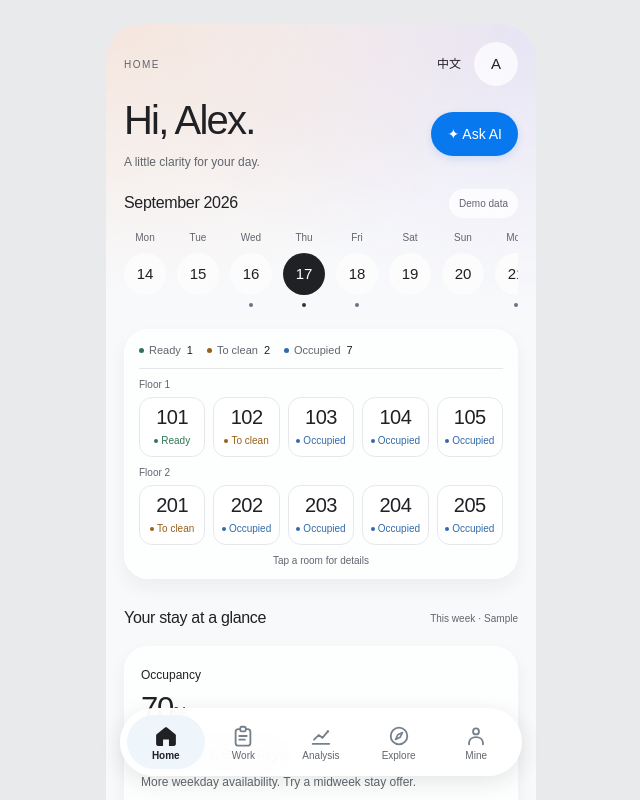
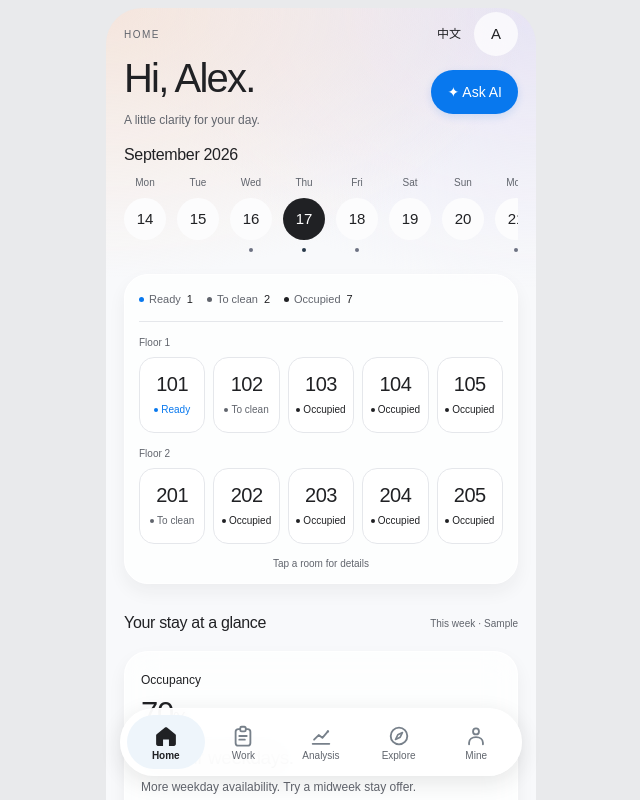
Before and after one commit to Flesymevoli/staycraft, a Next.js app in the folder frontend/: page /native-home in a window 1280 px wide. Shown: the top 800 px of the page, without its empty margins (319-959 px from the left). Built offline with nearby package versions, Linux system fonts and the light colour scheme; a web font is replaced by a local one.

Commit message:
style: unify room status palette and restore card spacing

```diff
--- a/frontend/src/components/home-client.tsx
+++ b/frontend/src/components/home-client.tsx
@@ -102,7 +102,6 @@ export function HomeClient() {
         <section className="native-calendar-section" aria-label={t("September 2026 schedule", "2026 年 9 月日程")}>
           <div className="native-section-head">
             <h2>{t("September 2026", "2026 年 9 月")}</h2>
-            <span>{t("Demo data", "示例数据")}</span>
           </div>
           <div className="native-dates">
             {Array.from({ length: 17 }, (_, index) => index + 14).map((day) => {
--- a/frontend/src/components/native-home.css
+++ b/frontend/src/components/native-home.css
@@ -44,6 +44,7 @@
 }
 
 .native-home-page {
+  padding-top: 4px;
   background:
     radial-gradient(ellipse 420px 270px at 0 0, #f3ded2bb, transparent),
     radial-gradient(ellipse 400px 280px at 100% 0, #dfdaf1b0, transparent),
@@ -81,7 +82,7 @@
   font-size: 15px;
 }
 
-.native-greeting { display: grid; grid-template-columns: minmax(0, 1fr) auto; column-gap: 12px; align-items: center; padding-top: 12px; }
+.native-greeting { display: grid; grid-template-columns: minmax(0, 1fr) auto; column-gap: 12px; align-items: center; padding-top: 0; }
 .native-greeting h1 { grid-column: 1; grid-row: 1; }
 .native-greeting .native-ask { grid-column: 2; grid-row: 1 / 3; justify-self: end; min-height: 44px; }
 .native-greeting h1, .native-assistant h1 {
@@ -118,7 +119,7 @@
 .native-primary:hover { background: var(--blue-hover); }
 .native-primary:active { transform: scale(.97); }
 .native-ask { min-width: 80px; }
-.native-calendar-section { margin-top: 18px; }
+.native-calendar-section { margin-top: 14px; }
 @media (max-width: 359px) { .native-greeting h1 { font-size: 32px; } }
 .native-section-head {
   display: flex;
@@ -144,7 +145,7 @@
   gap: 11px;
   overflow-x: auto;
   scrollbar-width: none;
-  padding: 12px 0 4px;
+  padding: 8px 0 4px;
   scroll-snap-type: x proximity;
 }
 .native-dates::-webkit-scrollbar { display: none; }
@@ -324,6 +325,7 @@
 }
 @media (min-width: 500px) {
   .native-shell { padding-top: 24px; }
+  .native-shell:has(.native-home-page) { padding-top: 8px; }
   .native-page { border-radius: 36px; }
   .native-tabbar { bottom: 24px; }
 }
--- a/frontend/src/components/room-board.css
+++ b/frontend/src/components/room-board.css
@@ -1,17 +1,17 @@
-.room-board { margin-top: 18px; --room-ready: #317653; --room-cleaning: #986118; --room-occupied: #316aab; }
-.room-board-surface { padding: 12px 14px 10px; background: var(--card-surface); border: 1px solid white; border-radius: var(--card-radius); box-shadow: var(--card-shadow); }
-.room-board-legend { display: flex; flex-wrap: wrap; gap: 14px; padding-bottom: 10px; border-bottom: 1px solid var(--hairline); }
+.room-board { margin-top: 18px; --room-ready: var(--blue); --room-cleaning: var(--muted); --room-occupied: var(--ink); }
+.room-board-surface { padding: 16px 14px 12px; background: var(--card-surface); border: 1px solid white; border-radius: var(--card-radius); box-shadow: var(--card-shadow); }
+.room-board-legend { display: flex; flex-wrap: wrap; gap: 14px; padding-bottom: 14px; border-bottom: 1px solid var(--hairline); }
 .room-board-legend > span { display: inline-flex; align-items: center; gap: 5px; color: var(--muted); font-size: 11px; }
 .room-board-legend b { margin-left: 1px; color: var(--ink); font-weight: 500; font-variant-numeric: tabular-nums; }
-.room-state-ready { --room-status-color: var(--room-ready); --room-status-bg: #f0f7f2; }
-.room-state-cleaning { --room-status-color: var(--room-cleaning); --room-status-bg: #fbf5e9; }
-.room-state-occupied { --room-status-color: var(--room-occupied); --room-status-bg: #eff5fc; }
+.room-state-ready { --room-status-color: var(--room-ready); }
+.room-state-cleaning { --room-status-color: var(--room-cleaning); }
+.room-state-occupied { --room-status-color: var(--room-occupied); }
 .room-board i { flex-shrink: 0; width: 5px; height: 5px; border-radius: 50%; background: var(--room-status-color); }
-.room-floor { margin-top: 8px; }
-.room-floor-label { display: block; margin-bottom: 5px; color: var(--muted); font-size: 10px; }
+.room-floor { margin-top: 13px; }
+.room-floor-label { display: block; margin-bottom: 7px; color: var(--muted); font-size: 10px; }
 .room-grid { display: grid; grid-template-columns: repeat(5, minmax(0, 1fr)); gap: 8px; }
-.room-tile { display: flex; flex-direction: column; align-items: center; justify-content: center; gap: 7px; min-width: 0; min-height: 60px; padding: 8px 3px; border: 1px solid var(--hairline); border-radius: 13px; background: #fff; color: var(--ink); transition: border-color .16s, background .16s; }
-.room-tile.is-selected { border-color: var(--blue); background: var(--room-status-bg); }
+.room-tile { display: flex; flex-direction: column; align-items: center; justify-content: center; gap: 9px; min-width: 0; min-height: 76px; padding: 12px 3px; border: 1px solid var(--hairline); border-radius: 15px; background: #fff; color: var(--ink); transition: border-color .16s, background .16s; }
+.room-tile.is-selected { border-color: var(--blue); background: #eef5fb; }
 .room-number { font-size: 20px; line-height: 1; font-weight: 500; letter-spacing: -.025em; font-variant-numeric: tabular-nums; }
 .room-tile-status { display: inline-flex; align-items: center; justify-content: center; gap: 3px; color: var(--room-status-color); font-size: 10px; line-height: 1.3; }
 .room-tile-status i { width: 4px; height: 4px; }
@@ -25,5 +25,5 @@
 .room-detail p { margin: 8px 0 12px; color: var(--muted); font-size: 12px; line-height: 1.5; }
 .room-clean-button { display: inline-flex; align-items: center; justify-content: center; gap: 5px; min-height: 44px; padding: 0 14px; border: 0; border-radius: 22px; background: #eef5fb; color: #1765ae; font-size: 12px; }
 .room-detail .room-demo-feedback { color: var(--room-ready); }
-.room-board-hint { margin: 8px 0 0; text-align: center; color: var(--muted); font-size: 10px; }
+.room-board-hint { margin: 12px 0 0; text-align: center; color: var(--muted); font-size: 10px; }
 @media (max-width: 359px) { .room-grid { grid-template-columns: repeat(3, minmax(0, 1fr)); } }
```
Also changed, not shown: 1 other file (tests, documents, lock files or other folders).
